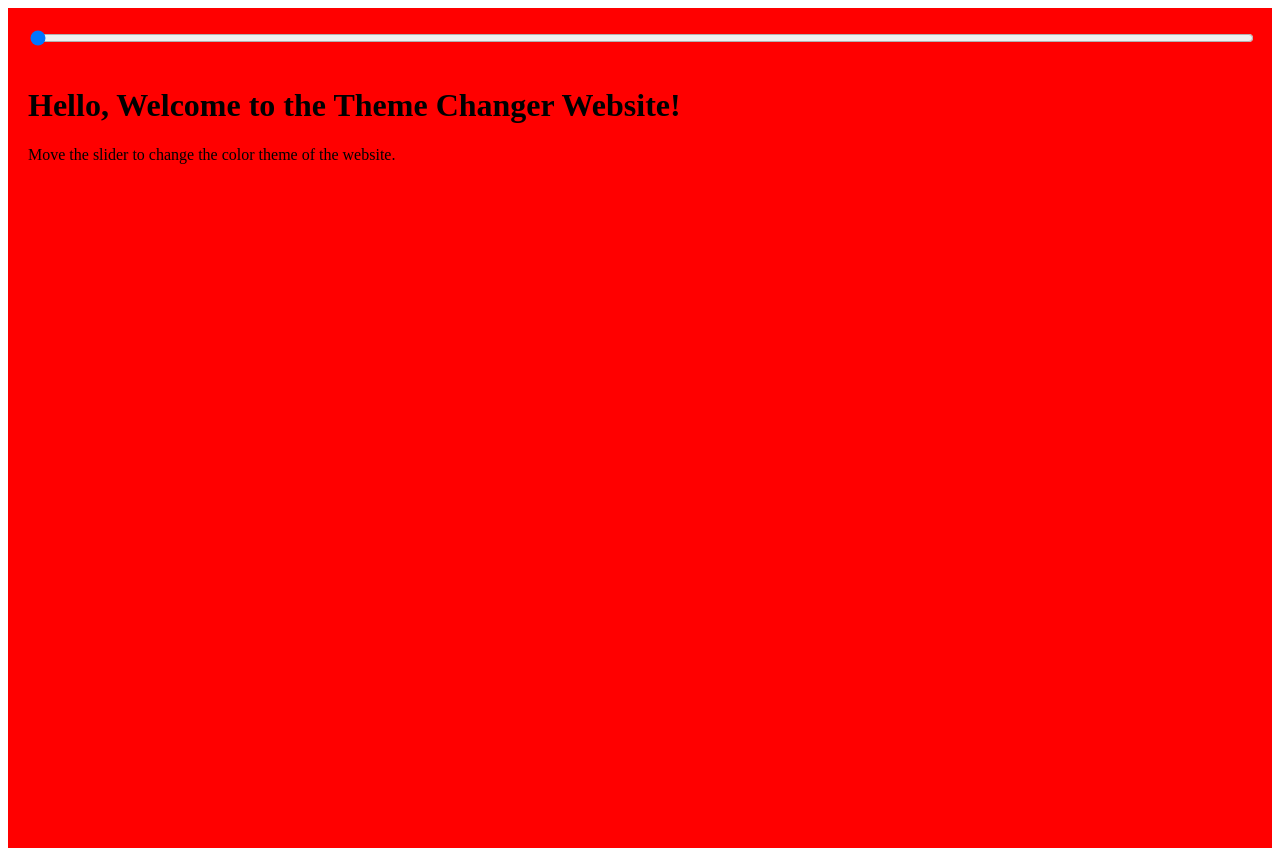
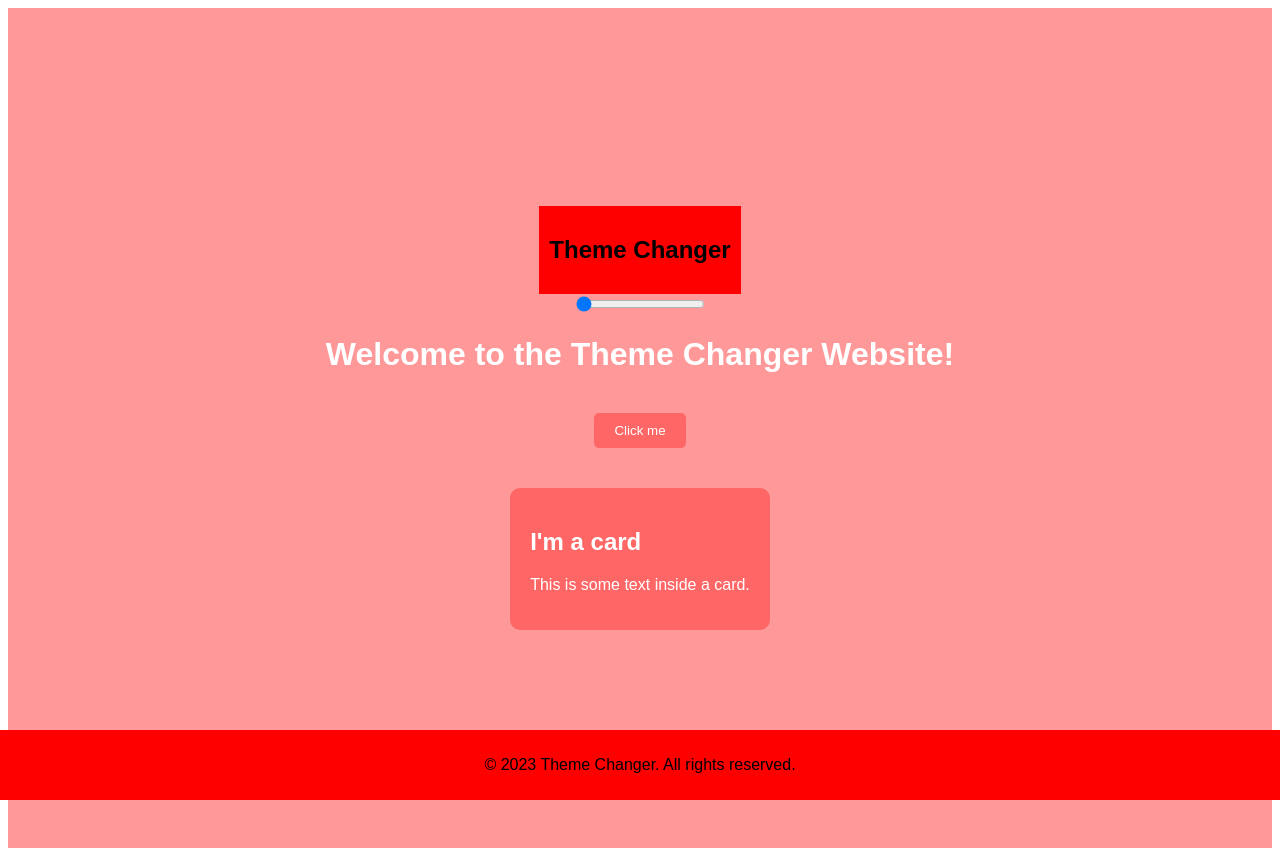
Before and after one commit to yatharthb/themet, a React (Vite) app: page / in a window 1280 px wide. Built offline with nearby package versions, Linux system fonts and the light colour scheme.

Commit message:
Added card and some other components

```diff
--- a/index.html
+++ b/index.html
@@ -15,6 +15,6 @@
     page. Try various colors for the theme: dark, light, red, orange, yellow, lime, green,
     teal, blue, blurple, magenta, pink!
     -->
-    <script src="https://replit.com/public/js/replit-badge-v2.js" theme="dark" position="bottom-right"></script>
+
   </body>
 </html>
--- a/src/App.css
+++ b/src/App.css
@@ -1,5 +1,49 @@
-main {
-  text-align: center;
-  vertical-align: center;
-  line-height: 100vh
+@import url('https://fonts.googleapis.com/css2?family=Montserrat:wght@300;400;500;600;700&display=swap');
+
+.sliderContainer {
+  width: 100%;
+  margin-bottom: 20px;
 }
+
+.colorSlider {
+  -webkit-appearance: none;
+  width: 100%;
+  height: 15px;
+  border-radius: 7.5px;
+  background: linear-gradient(90deg, hsl(0, 100%, 50%), hsl(120, 100%, 50%), hsl(240, 100%, 50%), hsl(360, 100%, 50%));
+  outline: none;
+  padding: 0;
+  margin: 0;
+}
+
+.colorSlider::-webkit-slider-thumb {
+  -webkit-appearance: none;
+  appearance: none;
+  width: 25px;
+  height: 25px;
+  border-radius: 50%;
+  background: black;
+  cursor: pointer;
+  box-shadow: 0 0 10px #000;
+  transition: background 0.3s;
+}
+
+.colorSlider::-moz-range-thumb {
+  width: 25px;
+  height: 25px;
+  border-radius: 50%;
+  background: black;
+  cursor: pointer;
+  box-shadow: 0 0 10px #000;
+  transition: background 0.3s;
+}
+
+.colorSlider::-ms-thumb {
+  width: 25px;
+  height: 25px;
+  border-radius: 50%;
+  background: black;
+  cursor: pointer;
+  box-shadow: 0 0 10px #000;
+  transition: background 0.3s;
+}
--- a/src/App.jsx
+++ b/src/App.jsx
@@ -1,27 +1,72 @@
 import React, { useState } from 'react';
+
+const Navbar = ({ color }) => (
+  <nav style={{ backgroundColor: `hsl(${color}, 100%, 50%)`, color: color > 200 && color < 300 ? 'white' : 'black', padding: '10px', display: 'flex', justifyContent: 'center' }}>
+    <h2 style={{ fontFamily: "'Montserrat', sans-serif" }}>Theme Changer</h2>
+  </nav>
+);
+
+const Footer = ({ color }) => (
+  <footer style={{ backgroundColor: `hsl(${color}, 100%, 50%)`, color: color > 200 && color < 300 ? 'white' : 'black', padding: '10px', position: 'fixed', bottom: 0, width: '100%', display: 'flex', justifyContent: 'center' }}>
+    <p style={{ fontFamily: "'Montserrat', sans-serif" }}>© 2023 Theme Changer. All rights reserved.</p>
+  </footer>
+);
 
 const App = () => {
   const [hue, setHue] = useState(0);
 
   // Create a color using the slider value (0-360)
-  const backgroundColor = `hsl(${hue}, 100%, 50%)`;
+  const backgroundColor = `hsl(${hue}, 100%, 80%)`;
+  const darkerBackgroundColor = `hsl(${hue}, 100%, 70%)`; // Darker color for components
 
   // Determine text color based on hue for contrast
-  const textColor = hue > 200 && hue < 300 ? 'white' : 'black';
+  const textColor = hue > 200 && hue < 300 ? 'black' : 'white';
+
+  // Determine color of the slider's knob
+  const sliderThumbColor = `hsl(${hue}, 100%, 50%)`;
 
   return (
-    <div style={{ backgroundColor, color: textColor, minHeight: '100vh', padding: '20px' }}>
+    <div style={{ backgroundColor, color: textColor, minHeight: '100vh', display: 'flex', flexDirection: 'column', alignItems: 'center', justifyContent: 'center', padding: '20px' }}>
+      <Navbar color={hue} />
+
+      <div className="sliderContainer">
+        <style type="text/css">
+          {`
+          .colorSlider::-webkit-slider-thumb {
+            background: ${sliderThumbColor};
+          }
+
+          .colorSlider::-moz-range-thumb {
+            background: ${sliderThumbColor};
+          }
+
+          .colorSlider::-ms-thumb {
+            background: ${sliderThumbColor};
+          }
+          `}
+        </style>
         <input
           type="range"
           min="0"
           max="360"
           value={hue}
           onChange={(e) => setHue(e.target.value)}
-        style={{ width: '100%', marginBottom: '20px' }}
+          className="colorSlider"
         />
+      </div>
 
-      <h1>Hello, Welcome to the Theme Changer Website!</h1>
-      <p>Move the slider to change the color theme of the website.</p>
+      <h1 style={{ fontFamily: "'Montserrat', sans-serif", margin: '20px 0' }}>Welcome to the Theme Changer Website!</h1>
+
+      <button style={{ backgroundColor: darkerBackgroundColor, color: textColor, padding: '10px 20px', border: 'none', borderRadius: '5px', cursor: 'pointer', fontFamily: "'Montserrat', sans-serif", margin: '20px 0' }}>
+        Click me
+      </button>
+
+          <div style={{ backgroundColor: darkerBackgroundColor, color: textColor, padding: '20px', borderRadius: '10px', fontFamily: "'Montserrat', sans-serif", margin: '20px 0' }}>
+        <h2>I'm a card</h2>
+        <p>This is some text inside a card.</p>
+      </div>
+
+      <Footer color={hue} />
     </div>
   );
 };
```
Lines whose indentation alone changed are shown as unchanged.
